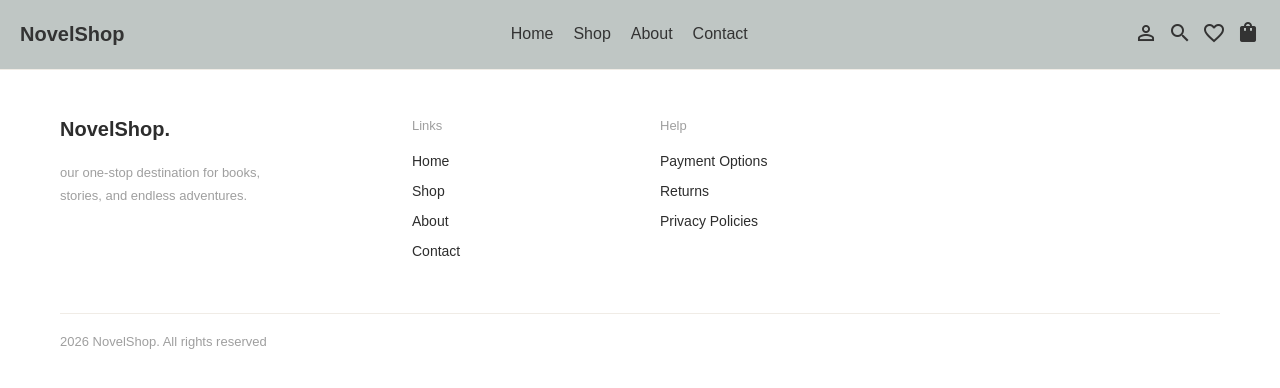
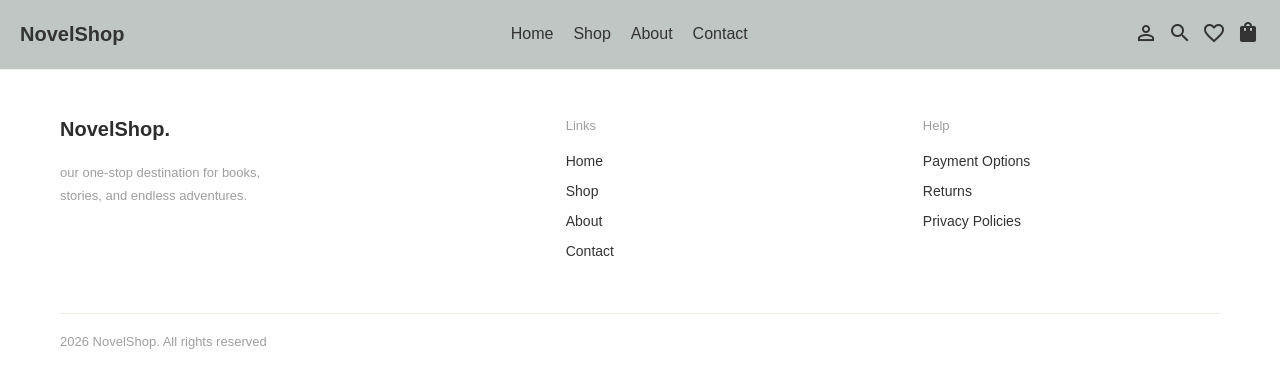
Before and after one commit to sochan707/novel_shop, a React (Vite) app in the folder novel_shop/: page / in a window 1280 px wide. Shown: the top 388 px of the page. Built offline with nearby package versions, Linux system fonts and the light colour scheme.

Commit message:
update footer

```diff
--- a/novel_shop/src/Component/Footer.jsx
+++ b/novel_shop/src/Component/Footer.jsx
@@ -4,6 +4,23 @@ const Footer = () => {
   const helpLinks = ["Payment Options", "Returns", "Privacy Policies"]
 
   return (
+    <>
+      <style>{`
+        .Link {
+          text-decoration: none;
+          color: #333;
+          transition: color 0.2s ease;
+          display: block;
+          margin-bottom: 14px;
+          font-size: 14px;
+          font-weight: 500;
+        }
+        .Link:hover {
+          color: #F2A65A;
+
+        }
+      `}</style>
+
       <footer style={styles.footer}>
 
         {/* Top Section */}
@@ -22,7 +39,9 @@ const Footer = () => {
           <div style={styles.col}>
             <p style={styles.colTitle}>Links</p>
             {links.map((link) => (
-            <p key={link} style={styles.colItem}>{link}</p>
+              <a key={link} href="#" className="Link">
+                {link}
+              </a>
             ))}
           </div>
 
@@ -30,24 +49,23 @@ const Footer = () => {
           <div style={styles.col}>
             <p style={styles.colTitle}>Help</p>
             {helpLinks.map((link) => (
-            <p key={link} style={styles.colItem}>{link}</p>
+              <a key={link} href="#" className="Link">
+                {link}
+              </a>
             ))}
-        </div>
-
-        {/* Newsletter */}
-        <div style={styles.newsletterCol}>
-          <div style={styles.inputRow}>
-          </div>
           </div>
 
         </div>
 
         {/* Bottom Bar */}
         <div style={styles.bottomBar}>
-        <p style={styles.copyright}>2026 NovelShop. All rights reserved</p>
+          <p style={styles.copyright}>
+            2026 NovelShop. All rights reserved
+          </p>
         </div>
 
       </footer>
+    </>
   )
 }
 
@@ -59,7 +77,7 @@ const styles = {
   },
   topSection: {
     display: "flex",
-    gap: "40px",
+    gap: "60px",
     flexWrap: "wrap",
     marginBottom: "40px",
   },
@@ -87,19 +105,13 @@ const styles = {
     color: "#9f9f9f",
     marginBottom: "20px",
   },
-  colItem: {
-    fontSize: "14px",
-    fontWeight: 500,
-    color: "#2d2d2d",
-    marginBottom: "14px",
-    cursor: "pointer",
-  },
   newsletterCol: {
     flex: 1.5,
     minWidth: "200px",
   },
   inputRow: {
     display: "flex",
+    gap: "10px",
   },
   input: {
     flex: 1,
```
Also changed, not shown: novel_shop/src/ShoppingCart.jsx (added). Lines whose indentation alone changed are shown as unchanged.
